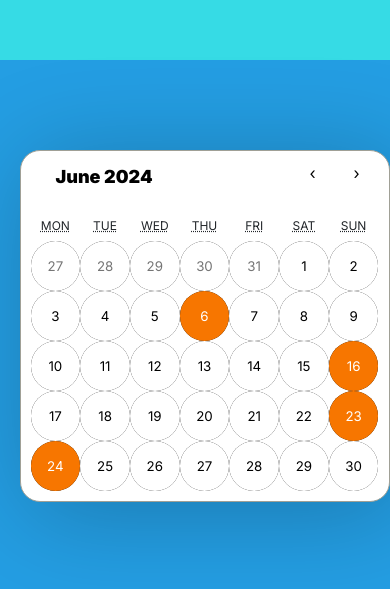
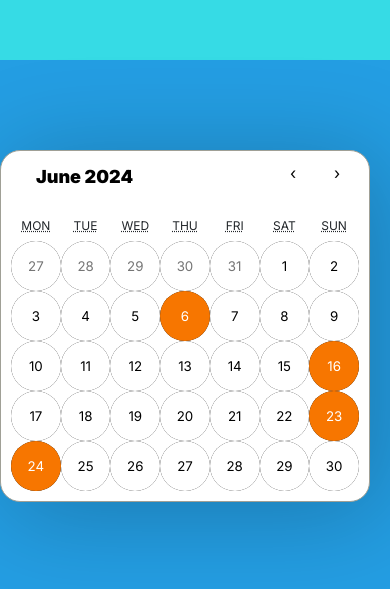
Before and after one commit to legendtharun/todolist, a React (Create React App) app: page / in a window 390 px wide. Shown: the part 784-1373 px from the top of the page. Built offline with nearby package versions, Linux system fonts and the light colour scheme.

Commit message:
third commit

```diff
--- a/src/calender.css
+++ b/src/calender.css
@@ -139,17 +139,30 @@ body{
 
 
   }
-  @media screen and (max-width:485px) {
-    .Frame2{
+  @media screen and (max-width:520px) {
 
-    }
     .calender{
-        transform: scale(110%);
+        /* transform: scale(110%); */
         margin-left: 10%;
 
     }
 
+    @media screen and (max-width:475px) {
+
+        .calender{
+            transform: scale(110%);
+            margin-left: 7%;
+
+        }
+
+      }
   }
+  @media screen and (max-width:440px) {
+    .calender{
+        transform: scale(100%);
+    }
+  }
+
   @media screen and (max-width:440px) {
     .calender{
         transform: scale(100%);
@@ -158,6 +171,6 @@ body{
   @media screen and (max-width:420px) {
     .calender{
         transform: scale(100%);
-        margin-left: 5%;
+        margin-left: 0%;
     }
   }
```
